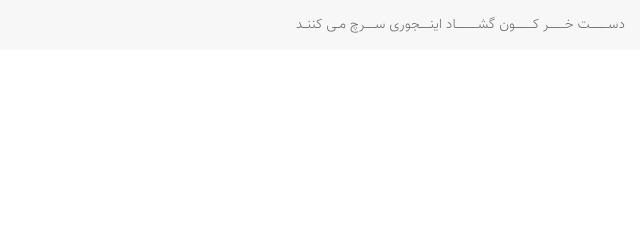
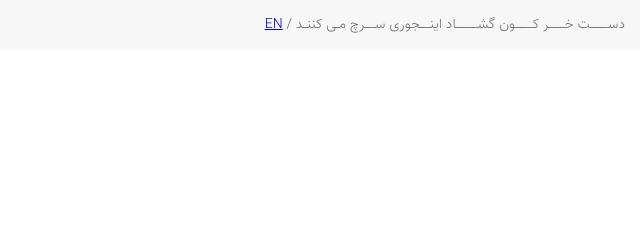
Before and after one commit to dastekhar/golgoli, a plain HTML site: page index.html in a window 1280 px wide. Shown: the top 225 px of the page, 640-1280 px from the left. Drawn offline with Linux system fonts and the light colour scheme.

Commit message:
Update index.html

```diff
--- a/index.html
+++ b/index.html
@@ -38,7 +38,7 @@
 <body>
 <div id="instructions">
     <p>
-       دســـــــــت خــــــــر کـــــــــون گشـــــــــــاد اینـــــجوری ســـــرچ مـی کننــد
+       دســـــــــت خــــــــر کـــــــــون گشـــــــــــاد اینـــــجوری ســـــرچ مـی کننــد / <a href="https://google.dastekhar.site/en" rel="localize[advertise]">EN</a>
     </p>
 </div>
 <div class="main">
```
